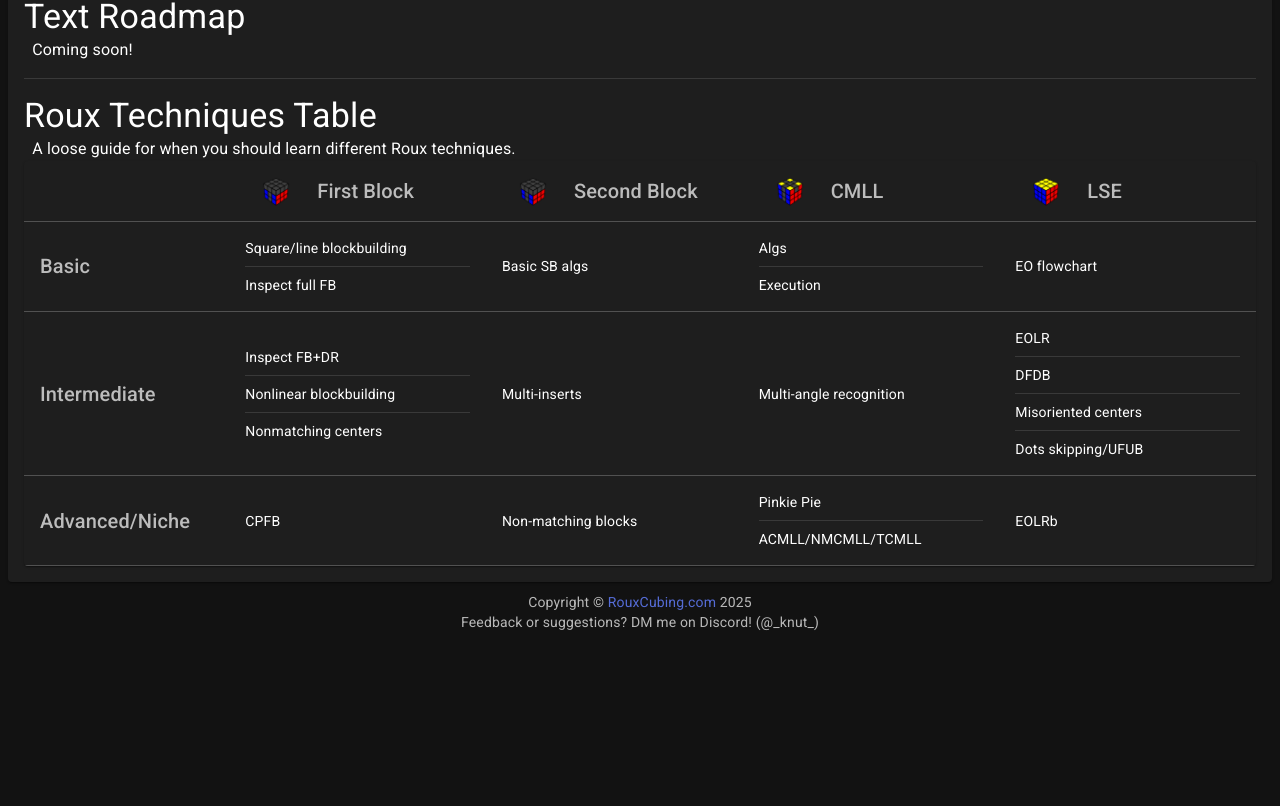
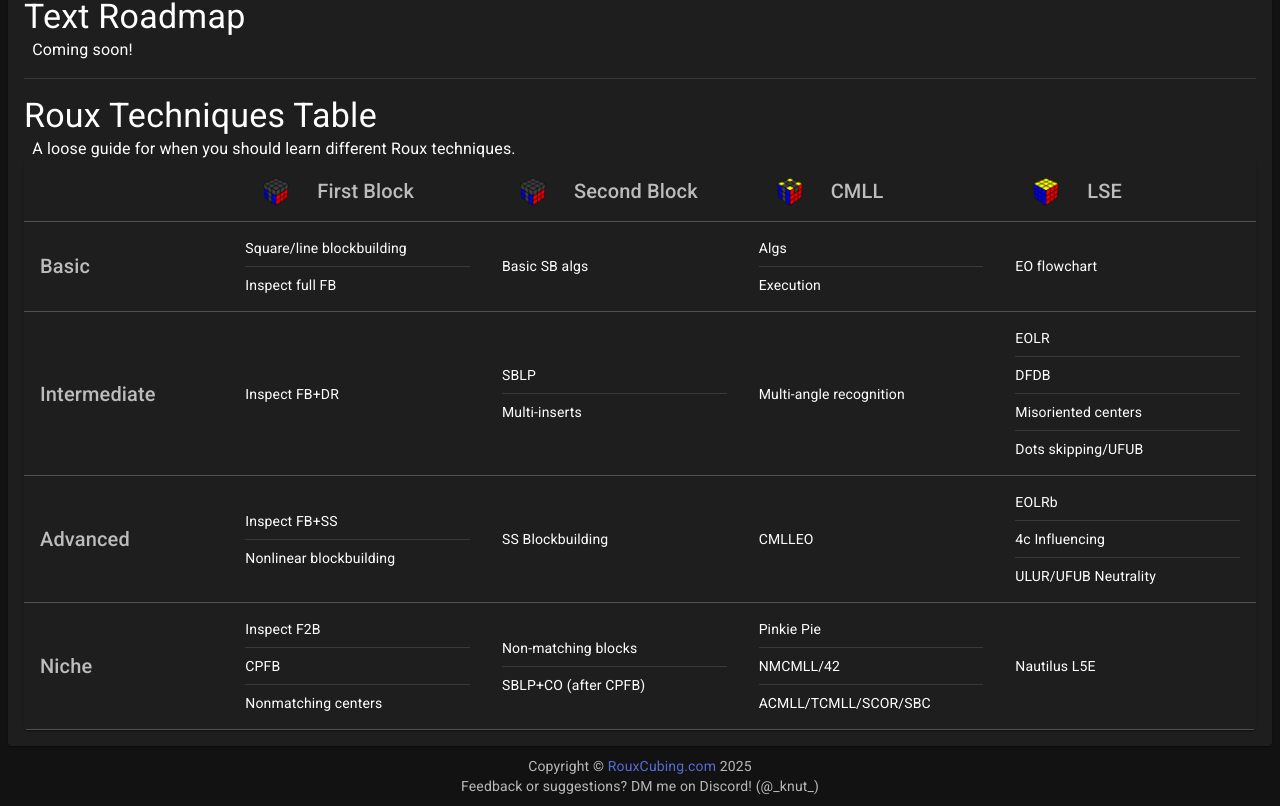
Before and after one commit to KnutP/RouxCubingWebsite, a React (Create React App) app: page /#/rouxdmap in a window 1280 px wide. Shown: the part 294-1100 px from the top of the page. Before the commit the page ends 936 px from the top, so only its background shows below. Built offline with nearby package versions, Linux system fonts and the light colour scheme.

Commit message:
updated techniques table, added more rouxsources

```diff
--- a/src/pages/F2B.tsx
+++ b/src/pages/F2B.tsx
@@ -169,6 +169,12 @@ export default function F2BTabs() {
               Zhouheng's FB+DR Guide - Github
               </Link>
           </li>
+          <li>
+              Fahmi and Neo's SB Pair Inspection:{" "}
+              <Link href="https://docs.google.com/spreadsheets/d/16Ow0vWEFsGoPAGWD8LSUPrQ_L4BGskEa4gXBAnuGlvk" target="_blank" rel="noopener">
+              SB Pair Inspection - Google Sheets
+              </Link>
+          </li>
           </ul>
         </Box>
       </TabPanel>
--- a/src/pages/LSE.tsx
+++ b/src/pages/LSE.tsx
@@ -132,7 +132,7 @@ export default function LSETabs() {
                 }/>
                 <Tab component="span" label={
                     <Box sx={{ display: "flex", alignItems: "center", width: "100%" }}>
-                    <Box sx={{ flexGrow: 1, textAlign: "center" }}>Misc 4c</Box>
+                    <Box sx={{ flexGrow: 1, textAlign: "center" }}>Misc LSE</Box>
                     <IconButton
                         size="small"
                         onClick={(e) => {
@@ -211,6 +211,13 @@ export default function LSETabs() {
                     </ul>
                     <Typography variant="h6">EOLRb</Typography>
                     <ul>
+
+                    <li>
+                        Viljo's EOLRb:{" "}
+                        <Link href="https://www.youtube.com/watch?v=sHcGR938EPE" target="_blank" rel="noopener">
+                        EOLRb Tutorial - YouTube
+                        </Link>
+                    </li>
                     <li>
                         EOLRb doc:{" "}
                         <Link href="https://docs.google.com/document/d/1OQ7hcB06bYbr8eH9SLTW2W5tozk9_nJ5MzqNgxHOnUk" target="_blank" rel="noopener">
@@ -358,7 +365,8 @@ export default function LSETabs() {
             </TabPanel>
             <TabPanel value={subTab} index={5}>
                 <Box sx={{ width: tabWidth, padding: 2 }}>
-                <Typography variant="h6">Misc 4c</Typography>
+                <Typography variant="h6">Other LSE</Typography>
+                    <Typography variant="h6">4c Influencing</Typography>
                     <ul>
                     <li>
                         LRb Backtracking:{" "}
@@ -373,6 +381,15 @@ export default function LSETabs() {
                         </Link>
                     </li>
                     </ul>
+                    <Typography variant="h6">Nautilus L5E</Typography>
+                    <ul>
+                    <li>
+                        L5e:{" "}
+                        <Link href="https://sites.google.com/view/nautilus-method/l5e?authuser=0" target="_blank" rel="noopener">
+                        Nautilus Method L5e - Google Sites
+                        </Link>
+                    </li>
+                    </ul>
                 </Box>
             </TabPanel>
         </Box>
--- a/src/pages/Misc.tsx
+++ b/src/pages/Misc.tsx
@@ -233,7 +233,13 @@ export default function MiscTabs() {
                             </Link>
                         </li>
                         <li>
-                            Anto Kam:{" "}
+                            Alex (CubingWithAlex):{" "}
+                            <Link href="https://www.youtube.com/@CubingWithAlex" target="_blank" rel="noopener">
+                            YouTube
+                            </Link>
+                        </li>
+                        <li>
+                            Anto Kam (Rouxles):{" "}
                             <Link href="https://www.youtube.com/@Rouxles" target="_blank" rel="noopener">
                             YouTube
                             </Link>
@@ -581,6 +587,12 @@ export default function MiscTabs() {
                         Reddit
                         </Link>
                     </li>
+                    <li>
+                        Eff's Smart Cube Ao100:{" "}
+                        <Link href="https://app.cubeast.com/public/share/oQfw8VwiRSwAU7MXcyYaj4" target="_blank" rel="noopener">
+                        Cubeast
+                        </Link>
+                    </li>
                     </ul>
                 </Box>
             </TabPanel>
--- a/src/pages/Rouxdmap.tsx
+++ b/src/pages/Rouxdmap.tsx
@@ -148,18 +148,14 @@ export default function Roadmap() {
                         <ListItemButton onClick={() => window.open('https://rouxcubing.com/#/rouxsources?mainTab=0&subTab=0')}>
                           <ListItemText primary="Inspect FB+DR" />
                         </ListItemButton>
-                        <Divider variant="middle" component="li" />
-                        <ListItemButton onClick={() => window.open('https://rouxcubing.com/#/rouxsources?mainTab=0&subTab=2')}>
-                          <ListItemText primary="Nonlinear blockbuilding" />
-                        </ListItemButton>
-                        <Divider variant="middle" component="li" />
-                        <ListItemButton onClick={() => window.open('https://rouxcubing.com/#/rouxsources?mainTab=0&subTab=2')}>
-                          <ListItemText primary="Nonmatching centers" />
-                        </ListItemButton>
                       </List>
                     </TableCell>
                     <TableCell align="center" padding='none'>
                       <List dense>
+                        <ListItemButton onClick={() => window.open('')}>
+                          <ListItemText primary="SBLP" />
+                        </ListItemButton>
+                        <Divider variant="middle" component="li" />
                         <ListItemButton onClick={() => window.open('https://rouxcubing.com/#/rouxsources?mainTab=0&subTab=1')}>
                           <ListItemText primary="Multi-inserts" />
                         </ListItemButton>
@@ -195,12 +191,66 @@ export default function Roadmap() {
 
                   <TableRow>
                     <TableCell component="th" scope="row">
-                      <Typography variant="h6" color="textSecondary" padding='none'>Advanced/Niche</Typography>
+                      <Typography variant="h6" color="textSecondary" padding='none'>Advanced</Typography>
                     </TableCell>
                     <TableCell align="center" padding='none'>
                       <List dense>
+                        <ListItemButton onClick={() => window.open('https://rouxcubing.com/#/rouxsources?mainTab=0&subTab=0')}>
+                          <ListItemText primary="Inspect FB+SS" />
+                        </ListItemButton>
+                        <Divider variant="middle" component="li" />
+                        <ListItemButton onClick={() => window.open('https://rouxcubing.com/#/rouxsources?mainTab=0&subTab=2')}>
+                          <ListItemText primary="Nonlinear blockbuilding" />
+                        </ListItemButton>
+                      </List>
+                    </TableCell>
+                    <TableCell align="center" padding='none'>
+                      <List dense>
+                        <ListItemButton onClick={() => window.open('https://rouxcubing.com/#/rouxsources?mainTab=0&subTab=1')}>
+                          <ListItemText primary="SS Blockbuilding" />
+                        </ListItemButton>
+                      </List>
+                    </TableCell>
+                    <TableCell align="center" padding='none'>
+                      <List dense>
+                        <ListItemButton dense onClick={() => window.open('http://localhost:3000/#/rouxsources?mainTab=1&subTab=3')}>
+                          <ListItemText primary="CMLLEO" />
+                        </ListItemButton>
+                      </List>
+                    </TableCell>
+                    <TableCell align="center" padding='none'>
+                      <List dense>
+                        <ListItemButton onClick={() => window.open('https://rouxcubing.com/#/rouxsources?mainTab=2&subTab=0')}>
+                          <ListItemText primary="EOLRb" />
+                        </ListItemButton>
+                        <Divider variant="middle" component="li" />
+                        <ListItemButton onClick={() => window.open('https://rouxcubing.com/#/rouxsources?mainTab=2&subTab=5')}>
+                          <ListItemText primary="4c Influencing" />
+                        </ListItemButton>
+                        <Divider variant="middle" component="li" />
+                        <ListItemButton onClick={() => window.open('https://rouxcubing.com/#/rouxsources?mainTab=2&subTab=2')}>
+                          <ListItemText primary="ULUR/UFUB Neutrality" />
+                        </ListItemButton>
+                      </List>
+                    </TableCell>
+                  </TableRow>
+
+                  <TableRow>
+                    <TableCell component="th" scope="row">
+                      <Typography variant="h6" color="textSecondary" padding='none'>Niche</Typography>
+                    </TableCell>
+                    <TableCell align="center" padding='none'>
+                      <List dense>
+                        <ListItemButton onClick={() => window.open('https://rouxcubing.com/#/rouxsources?mainTab=0&subTab=0')}>
+                          <ListItemText primary="Inspect F2B" />
+                        </ListItemButton>
+                        <Divider variant="middle" component="li" />
                         <ListItemButton onClick={() => window.open('https://rouxcubing.com/#/rouxsources?mainTab=0&subTab=2')}>
                           <ListItemText primary="CPFB" />
+                        </ListItemButton>
+                        <Divider variant="middle" component="li" />
+                        <ListItemButton onClick={() => window.open('https://rouxcubing.com/#/rouxsources?mainTab=0&subTab=2')}>
+                          <ListItemText primary="Nonmatching centers" />
                         </ListItemButton>
                       </List>
                     </TableCell>
@@ -208,6 +258,10 @@ export default function Roadmap() {
                       <List dense>
                         <ListItemButton onClick={() => window.open('https://rouxcubing.com/#/rouxsources?mainTab=0&subTab=2')}>
                           <ListItemText primary="Non-matching blocks" />
+                        </ListItemButton>
+                        <Divider variant="middle" component="li" />
+                        <ListItemButton onClick={() => window.open('')}>
+                          <ListItemText primary="SBLP+CO (after CPFB)" />
                         </ListItemButton>
                       </List>
                     </TableCell>
@@ -218,14 +272,18 @@ export default function Roadmap() {
                         </ListItemButton>
                         <Divider variant="middle" component="li" />
                         <ListItemButton dense onClick={() => window.open('https://rouxcubing.com/#/rouxsources?mainTab=1&subTab=5')}>
-                          <ListItemText primary="ACMLL/NMCMLL/TCMLL" />
+                          <ListItemText primary="NMCMLL/42" />
+                        </ListItemButton>
+                        <Divider variant="middle" component="li" />
+                        <ListItemButton dense onClick={() => window.open('https://rouxcubing.com/#/rouxsources?mainTab=1&subTab=5')}>
+                          <ListItemText primary="ACMLL/TCMLL/SCOR/SBC" />
                         </ListItemButton>
                       </List>
                     </TableCell>
                     <TableCell align="center" padding='none'>
                       <List dense>
-                        <ListItemButton onClick={() => window.open('https://rouxcubing.com/#/rouxsources?mainTab=2&subTab=0')}>
-                          <ListItemText primary="EOLRb" />
+                        <ListItemButton onClick={() => window.open('https://rouxcubing.com/#/rouxsources?mainTab=2&subTab=5')}>
+                          <ListItemText primary="Nautilus L5E" />
                         </ListItemButton>
                       </List>
                     </TableCell>
```
Also changed, not shown: src/pages/CMLL.tsx (+31 -0 lines).
